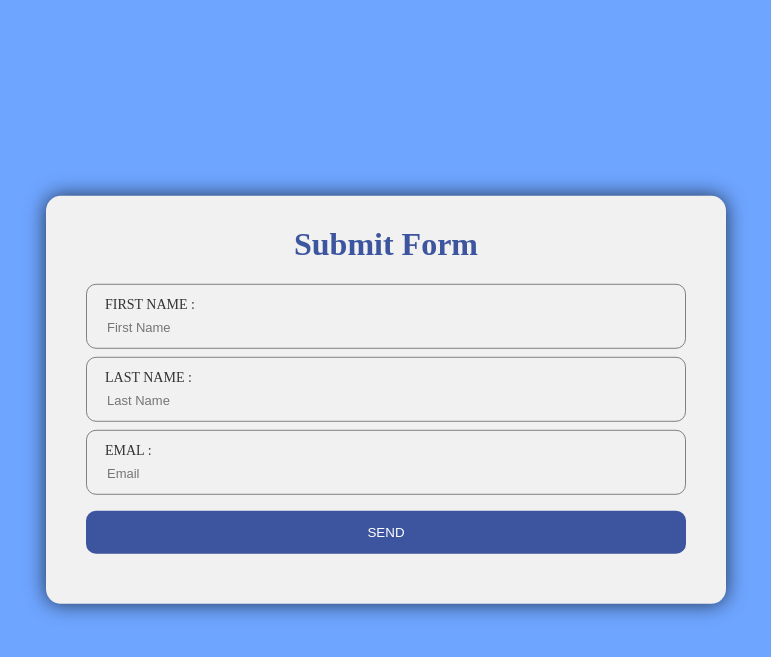
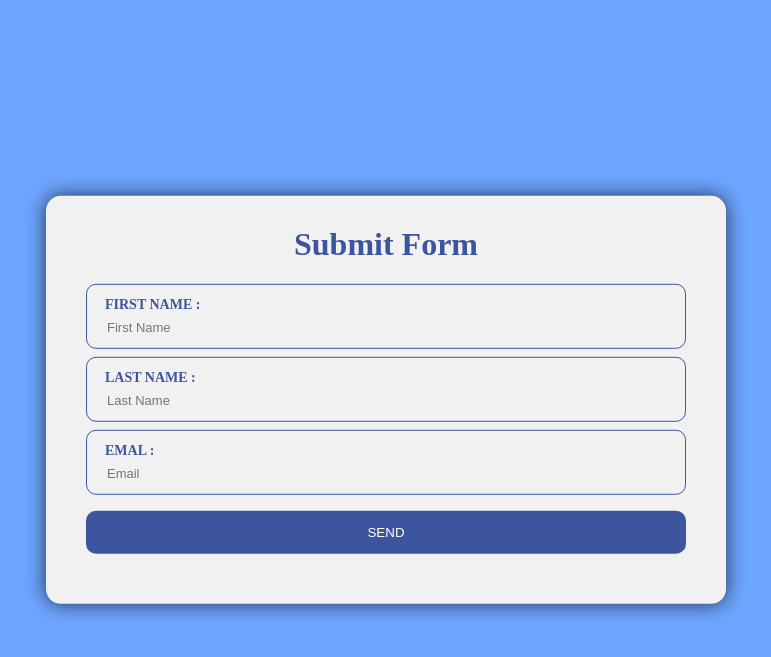
Before and after one commit to nikashio/Test-Task, a PHP site: page / in a window 1280 px wide. Shown: the top 657 px of the page, without its empty margins (254-1025 px from the left). Run offline with PHP 8.4, Linux system fonts and the light colour scheme.

Commit message:
less file upgrade

```diff
--- a/css/style.css
+++ b/css/style.css
@@ -5,12 +5,12 @@ body {
   box-sizing: border-box;
 }
 .form-container {
+  position: absolute;
+  top: 50%;
+  left: 50%;
   width: 85%;
   max-width: 600px;
   background: #f1f1f1;
-  position: absolute;
-  top: 50%;
-  left: 50%;
   transform: translate(-50%, -50%);
   padding: 30px 40px;
   border-radius: 15px;
@@ -23,7 +23,7 @@ body {
   color: #3c559e;
 }
 .txtb {
-  border: 1px solid gray;
+  border: 1px solid #3c559e;
   margin: 8px 0;
   padding: 12px 18px;
   border-radius: 10px;
@@ -31,9 +31,10 @@ body {
 .txtb label {
   display: block;
   text-align: left;
-  color: #333;
+  color: #3c559e;
   text-transform: uppercase;
   font-size: 14px;
+  font-weight: bold;
 }
 .txtb input {
   width: 100%;
@@ -57,7 +58,7 @@ body {
   outline: none;
 }
 #submit:hover {
-  background-color: #162c6b;
+  background-color: #2e4179;
 }
 .form-message {
   font-size: 20px;
--- a/database/insert.php
+++ b/database/insert.php
@@ -6,8 +6,6 @@ if (isset($_POST['submit'])) {
   $firstName = $_POST['firstName'];
   $lastName = $_POST['lastName'];
   $email = $_POST['email'];
-
-
 
 
 // validate input data
@@ -25,8 +23,11 @@ $errorEmail = false;
   else {
     echo "<span class='form-success'>Form was Submited Successfuly!</span>";
 
+    //insert data to databse
      $insert=new Dbh();
      $insert->insertData($firstName,$lastName,$email);
+
+     //send mail to mailhog
      $obj=new sendmail();
      $obj->phpsendmail($firstName,$lastName,$email);
   }}
--- a/less/style.less
+++ b/less/style.less
@@ -1,22 +1,30 @@
-@btnblue : #3c559e;
-@erorTxtColor : #ff0000;
-@sucessTxtColor : #008f05;
-@bgColor : #6ea5ff;
+// Variables
+
+
+@btn-color : #3c559e; //blue
+@btn-color-hover:  darken(@btn-color, 10%);
+@error-txt-color : #ff0000;//red
+@sucess-txt-Color : #008f05;//green
+@bg-color : #6ea5ff;//light blue
+@container-color : #f1f1f1;//white
 
 body{
+
+
   margin: 0;
   padding: 0;
-  background-color: @bgColor;
+  background-color: @bg-color;
   box-sizing: border-box;
 }
 
 .form-container{
-  width: 85%;
-  max-width: 600px;
-  background: #f1f1f1;
   position: absolute;
   top: 50%;
   left: 50%;
+  width: 85%;
+  max-width: 600px;
+
+  background: @container-color;
   transform: translate(-50%,-50%);
   padding: 30px 40px;
   border-radius: 15px;
@@ -25,22 +33,23 @@ body{
       h1{
         margin-top: 0;
         font-weight: 200;
-        color: @btnblue;
+        color: @btn-color;
       }
 }
 
 
 .txtb{
-  border:1px solid gray;
+  border:1px solid @btn-color;
   margin: 8px 0;
   padding: 12px 18px;
   border-radius: 10px;
        label{
         display: block;
         text-align: left;
-        color: #333;
+        color: @btn-color;
         text-transform: uppercase;
         font-size: 14px;
+        font-weight: bold;
       }
       input{
         width: 100%;
@@ -54,7 +63,7 @@ body{
 
 #submit{
   display: inline-block;
-  background: @btnblue;
+  background: @btn-color;
   padding: 14px 0;
   color: white;
   text-transform: uppercase;
@@ -67,20 +76,20 @@ body{
 }
 
 #submit:hover{
-  background-color: #162c6b;
+  background-color: @btn-color-hover;
 }
 
 .form-message{
   font-size: 20px;
   font-weight: 600;
         .form-success{
-          color: @sucessTxtColor;
+          color: @sucess-txt-Color;
         }
         .form-error{
-          color: @erorTxtColor;
+          color: @error-txt-color;
         }
         .input-error{
-          box-shadow: 0px 2px 0px 0px @erorTxtColor;
+          box-shadow: 0px 2px 0px 0px @error-txt-color;
         }
 
 
```
